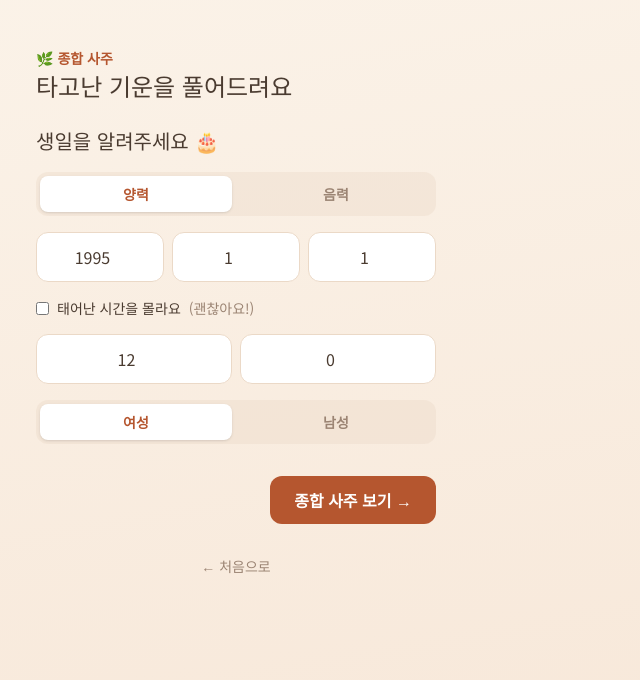
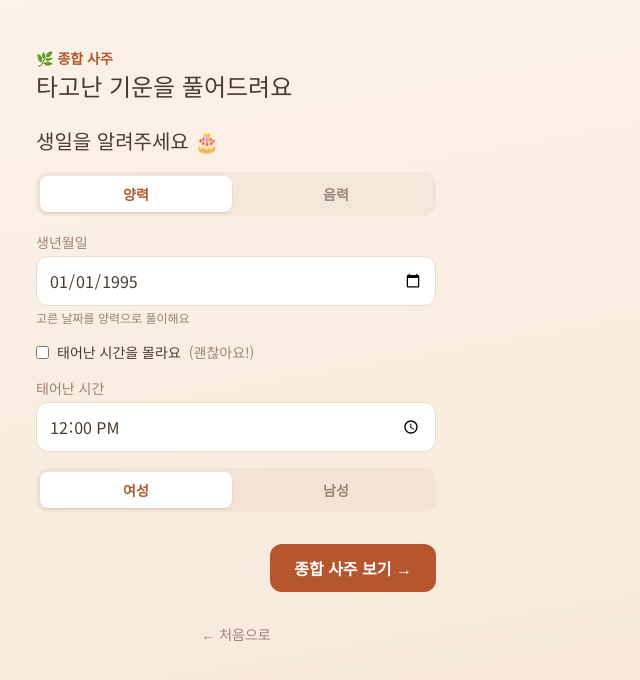
Before and after one commit to yebining/saju, a Next.js app: page /check/general in a window 1280 px wide. Shown: the top 680 px of the page, without its empty margins (404-1044 px from the left). Built offline with nearby package versions, Linux system fonts and the light colour scheme.

Commit message:
feat: persist my saju (localStorage) + native date/time pickers; reuse my info across categories

```diff
--- a/src/app/check/[category]/page.tsx
+++ b/src/app/check/[category]/page.tsx
@@ -1,10 +1,11 @@
 "use client";
-import { use, useState } from "react";
+import { use, useEffect, useState } from "react";
 import { useRouter } from "next/navigation";
 import Link from "next/link";
 import { isCategory, getCategory } from "@/lib/categories";
 import { BirthInput, emptyPerson } from "@/components/birth-input";
 import { PersonInput, CheckInput } from "@/types";
+import { loadMySaju, saveMySaju } from "@/lib/my-saju";
 
 export default function CheckPage({ params }: { params: Promise<{ category: string }> }) {
   const { category } = use(params);
@@ -12,6 +13,25 @@ export default function CheckPage({ params }: { params: Promise<{ category: stri
   const [me, setMe] = useState<PersonInput>(emptyPerson());
   const [them, setThem] = useState<PersonInput>(emptyPerson());
   const [step, setStep] = useState<1 | 2>(1);
+  const [ready, setReady] = useState(false);
+
+  // 내 사주가 저장돼 있으면 불러온다. 1인 카테고리는 곧바로 결과로 보낸다(재입력 불필요).
+  useEffect(() => {
+    if (!isCategory(category)) {
+      setReady(true);
+      return;
+    }
+    const saved = loadMySaju();
+    if (saved) setMe(saved);
+    if (saved && getCategory(category).persons === 1) {
+      const input: CheckInput = { category, me: saved };
+      const id = crypto.randomUUID();
+      sessionStorage.setItem(`saju:${id}`, JSON.stringify(input));
+      router.replace(`/result/${id}`);
+      return;
+    }
+    setReady(true);
+  }, [category, router]);
 
   if (!isCategory(category)) {
     return (
@@ -21,10 +41,16 @@ export default function CheckPage({ params }: { params: Promise<{ category: stri
       </main>
     );
   }
+
   const meta = getCategory(category);
   const twoPerson = meta.persons === 2;
 
+  if (!ready) {
+    return <div className="p-12 text-center text-muted">내 사주 불러오는 중…</div>;
+  }
+
   const submit = () => {
+    saveMySaju(me); // 내 정보 저장(다음에 재사용)
     const input: CheckInput = { category, me, ...(twoPerson ? { them } : {}) };
     const id = crypto.randomUUID();
     sessionStorage.setItem(`saju:${id}`, JSON.stringify(input));
--- a/src/app/page.tsx
+++ b/src/app/page.tsx
@@ -1,4 +1,5 @@
 import Link from "next/link";
+import { MySajuCard } from "@/components/my-saju-card";
 
 type Category = {
   key: string;
@@ -33,6 +34,8 @@ export default function Home() {
         </p>
       </header>
 
+      <MySajuCard />
+
       <nav className="grid grid-cols-2 gap-3">
         {CATEGORIES.map((c) => (
           <Link
--- a/src/components/birth-input.tsx
+++ b/src/components/birth-input.tsx
@@ -13,6 +13,10 @@ type Props = {
 };
 
 const field = "w-full rounded-xl border border-border bg-card p-3 text-center text-base text-fg outline-none focus:border-accent";
+
+const pad2 = (n: number) => String(n).padStart(2, "0");
+const toDateValue = (p: PersonInput) => `${p.year}-${pad2(p.month)}-${pad2(p.day)}`;
+const toTimeValue = (p: PersonInput) => `${pad2(p.hour ?? 12)}:${pad2(p.minute ?? 0)}`;
 
 export function BirthInput({ value, onChange, title }: Props) {
   const [hourUnknown, setHourUnknown] = useState(value.hour === null);
@@ -36,13 +40,22 @@ export function BirthInput({ value, onChange, title }: Props) {
         ))}
       </div>
 
-      <div className="grid grid-cols-3 gap-2">
-        <input type="number" inputMode="numeric" min={1900} max={2026} value={value.year}
-          onChange={(e) => onChange({ ...value, year: +e.target.value })} placeholder="년" className={field} />
-        <input type="number" inputMode="numeric" min={1} max={12} value={value.month}
-          onChange={(e) => onChange({ ...value, month: +e.target.value })} placeholder="월" className={field} />
-        <input type="number" inputMode="numeric" min={1} max={31} value={value.day}
-          onChange={(e) => onChange({ ...value, day: +e.target.value })} placeholder="일" className={field} />
+      <div>
+        <label className="mb-1 block text-sm text-muted">생년월일</label>
+        <input
+          type="date"
+          value={toDateValue(value)}
+          min="1900-01-01"
+          max="2026-12-31"
+          onChange={(e) => {
+            const [y, m, d] = e.target.value.split("-").map(Number);
+            if (y && m && d) onChange({ ...value, year: y, month: m, day: d });
+          }}
+          className={field}
+        />
+        <p className="mt-1 text-xs text-muted">
+          {value.isLunar ? "고른 날짜를 음력으로 풀이해요" : "고른 날짜를 양력으로 풀이해요"}
+        </p>
       </div>
 
       {value.isLunar && (
@@ -63,11 +76,21 @@ export function BirthInput({ value, onChange, title }: Props) {
       </label>
 
       {!hourUnknown && (
-        <div className="grid grid-cols-2 gap-2">
-          <input type="number" inputMode="numeric" min={0} max={23} value={value.hour ?? 0}
-            onChange={(e) => onChange({ ...value, hour: +e.target.value })} placeholder="시" className={field} />
-          <input type="number" inputMode="numeric" min={0} max={59} value={value.minute ?? 0}
-            onChange={(e) => onChange({ ...value, minute: +e.target.value })} placeholder="분" className={field} />
+        <div>
+          <label className="mb-1 block text-sm text-muted">태어난 시간</label>
+          <input
+            type="time"
+            value={toTimeValue(value)}
+            onChange={(e) => {
+              const [h, mi] = e.target.value.split(":").map(Number);
+              onChange({
+                ...value,
+                hour: Number.isFinite(h) ? h : 0,
+                minute: Number.isFinite(mi) ? mi : 0,
+              });
+            }}
+            className={field}
+          />
         </div>
       )}
 
--- /dev/null
+++ b/src/components/my-saju-card.tsx
@@ -0,0 +1,90 @@
+"use client";
+import { useEffect, useState } from "react";
+import { PersonInput } from "@/types";
+import { loadMySaju, saveMySaju, clearMySaju } from "@/lib/my-saju";
+import { BirthInput, emptyPerson } from "./birth-input";
+
+function describe(p: PersonInput): string {
+  const date = `${p.year}. ${p.month}. ${p.day}.`;
+  const cal = p.isLunar ? " 음력" : "";
+  return `${date}${cal}`;
+}
+
+export function MySajuCard() {
+  const [me, setMe] = useState<PersonInput | null>(null);
+  const [editing, setEditing] = useState(false);
+  const [draft, setDraft] = useState<PersonInput>(emptyPerson());
+
+  useEffect(() => {
+    setMe(loadMySaju());
+  }, []);
+
+  if (editing) {
+    return (
+      <div className="mb-8 rounded-2xl border border-border bg-card p-4 shadow-sm">
+        <BirthInput value={draft} onChange={setDraft} title="내 사주 정보" />
+        <div className="mt-4 flex gap-2">
+          <button
+            onClick={() => {
+              saveMySaju(draft);
+              setMe(draft);
+              setEditing(false);
+            }}
+            className="flex-1 rounded-xl bg-accent py-3 font-bold text-white"
+          >
+            저장
+          </button>
+          <button
+            onClick={() => setEditing(false)}
+            className="rounded-xl border border-border px-5 py-3 text-sm text-muted"
+          >
+            취소
+          </button>
+        </div>
+      </div>
+    );
+  }
+
+  if (!me) {
+    return (
+      <button
+        onClick={() => {
+          setDraft(emptyPerson());
+          setEditing(true);
+        }}
+        className="mb-8 w-full rounded-2xl border border-dashed border-border bg-card/60 p-4 text-sm text-muted transition hover:border-accent hover:text-accent"
+      >
+        + 내 사주 정보를 저장하면, 다음부턴 바로 결과를 볼 수 있어요
+      </button>
+    );
+  }
+
+  return (
+    <div className="mb-8 flex items-center justify-between rounded-2xl border border-border bg-card p-4 shadow-sm">
+      <div>
+        <p className="text-xs text-muted">내 사주</p>
+        <p className="font-bold text-fg">🗓 {describe(me)}</p>
+      </div>
+      <div className="flex gap-3 text-sm">
+        <button
+          onClick={() => {
+            setDraft(me);
+            setEditing(true);
+          }}
+          className="text-accent"
+        >
+          ✎ 수정
+        </button>
+        <button
+          onClick={() => {
+            clearMySaju();
+            setMe(null);
+          }}
+          className="text-muted"
+        >
+          지우기
+        </button>
+      </div>
+    </div>
+  );
+}
--- /dev/null
+++ b/src/lib/my-saju.ts
@@ -0,0 +1,24 @@
+import { PersonInput } from "@/types";
+
+// 내 사주 정보를 브라우저(localStorage)에 저장한다. 한 번 입력하면 다음에 재사용.
+const KEY = "saju:my";
+
+export function loadMySaju(): PersonInput | null {
+  if (typeof window === "undefined") return null;
+  try {
+    const raw = window.localStorage.getItem(KEY);
+    return raw ? (JSON.parse(raw) as PersonInput) : null;
+  } catch {
+    return null;
+  }
+}
+
+export function saveMySaju(person: PersonInput): void {
+  if (typeof window === "undefined") return;
+  window.localStorage.setItem(KEY, JSON.stringify(person));
+}
+
+export function clearMySaju(): void {
+  if (typeof window === "undefined") return;
+  window.localStorage.removeItem(KEY);
+}
```
